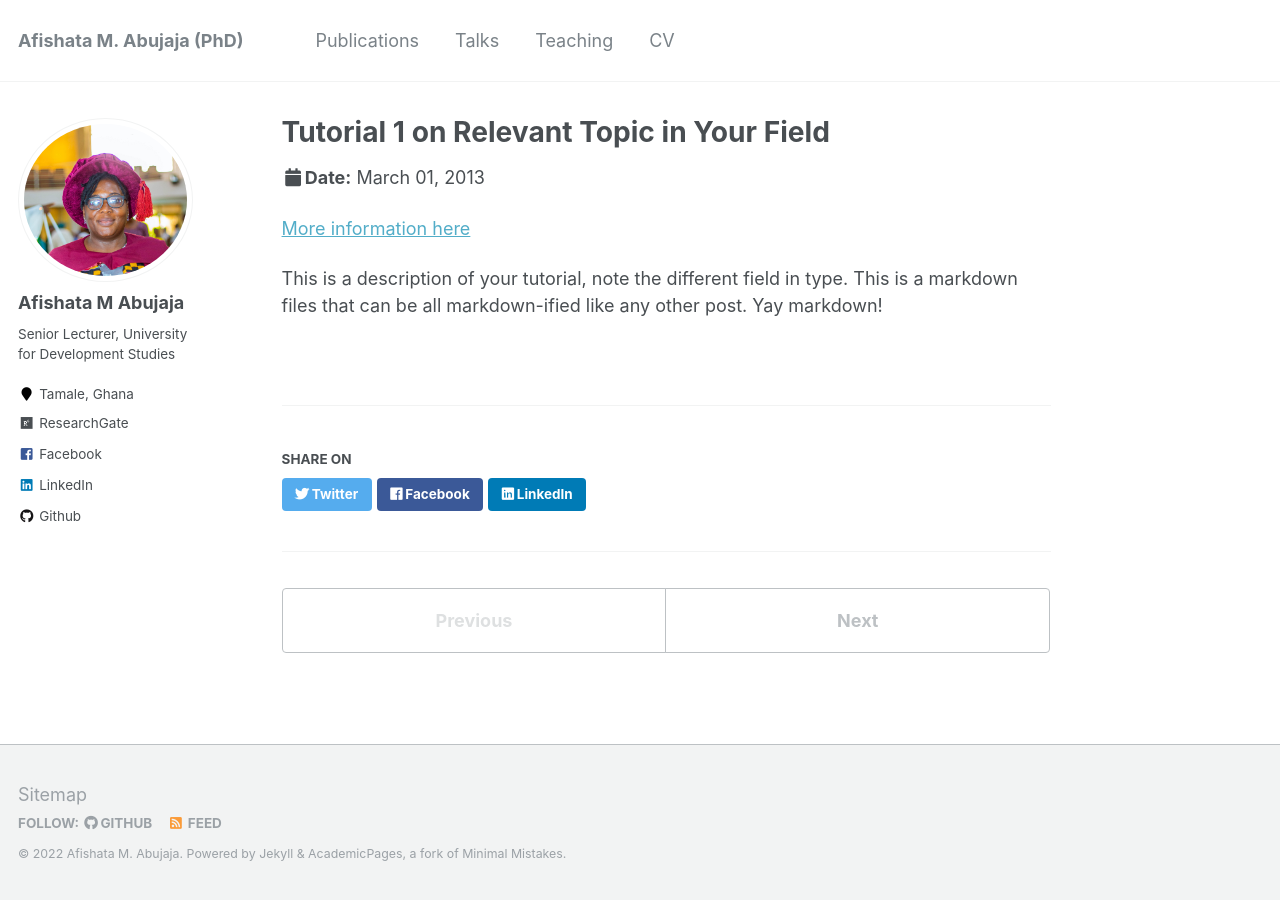
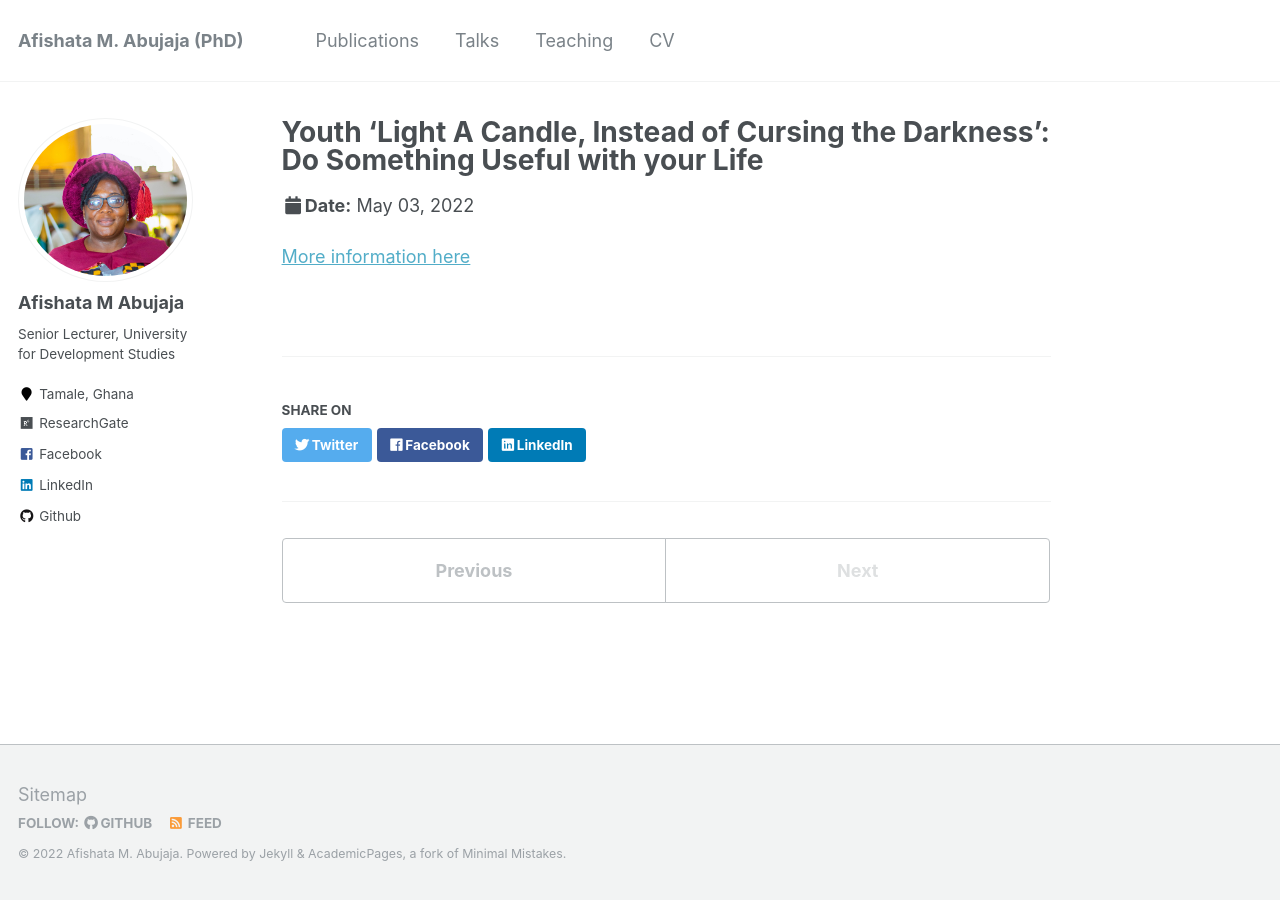
Before and after one commit to Abujaja93/abujaja, a Jekyll site: the page built from _talks/2013-03-01-tutorial-1.md, in a window 1280 px wide. Built offline with Jekyll 4.4.1, drawn with Linux system fonts in a browser that asks for light colours.

Commit message:
Update 2013-03-01-tutorial-1.md
added a new talk.

```diff
--- a/_talks/2013-03-01-tutorial-1.md
+++ b/_talks/2013-03-01-tutorial-1.md
@@ -1,13 +1,11 @@
 ---
-title: "Tutorial 1 on Relevant Topic in Your Field"
+title: "Youth 'Light A Candle, Instead of Cursing the Darkness': Do Something Useful with your Life"
 collection: talks
-type: "Tutorial"
+type: "Talk"
 permalink: /talks/2013-03-01-tutorial-1
-venue: "UC-Berkeley Institute for Testing Science"
-date: 2013-03-01
-location: "Berkeley CA, USA"
+venue: "University for Development Studies"
+date: 2022-05-03
+location: "Tamae, Ghana"
 ---
 
-[More information here](http://exampleurl.com)
-
-This is a description of your tutorial, note the different field in type. This is a markdown files that can be all markdown-ified like any other post. Yay markdown!
+[More information here](https://www.slideshare.net/AfishataMAbujaja/youth-seminar-with-the-captionpdf)
```
